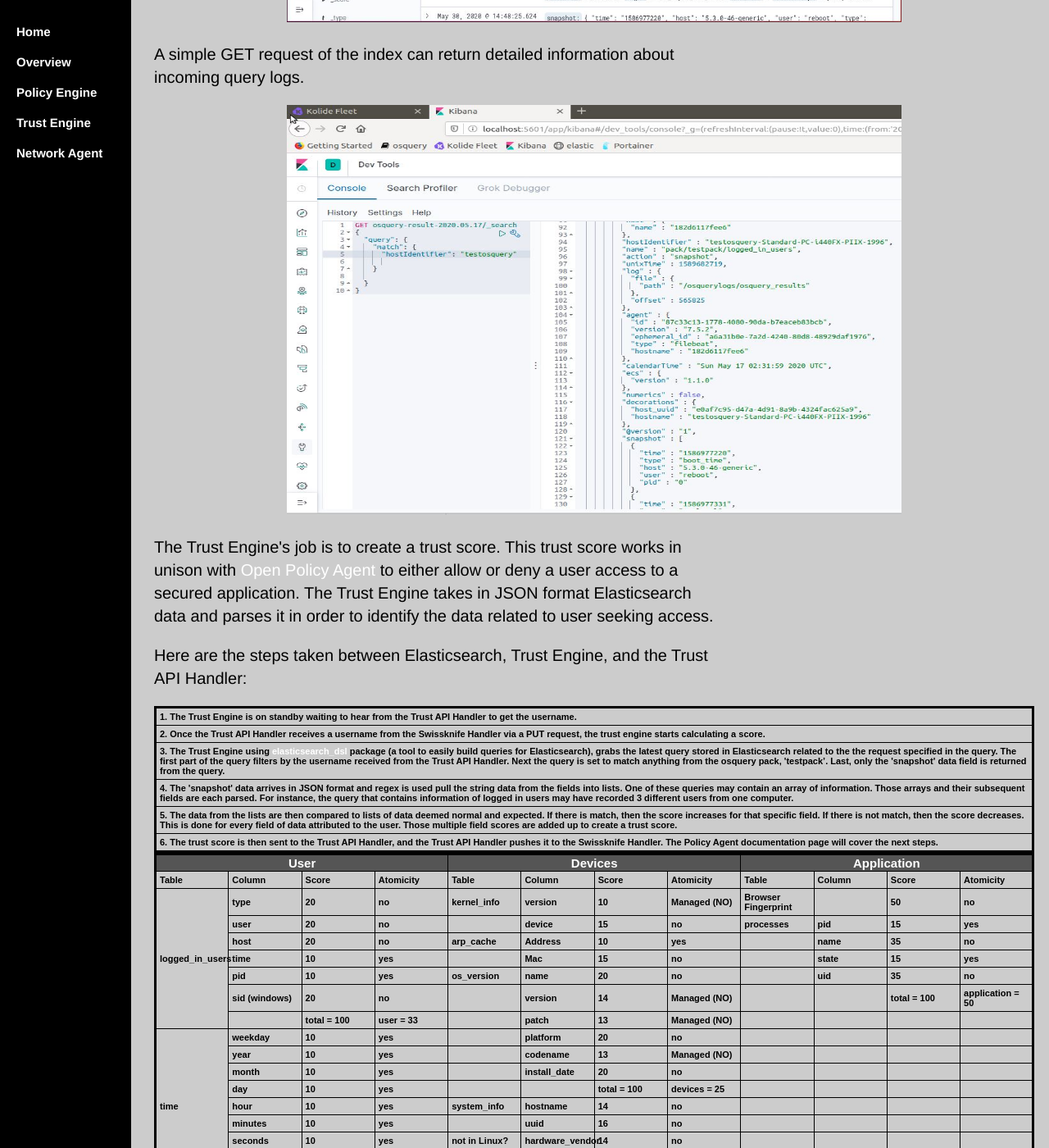
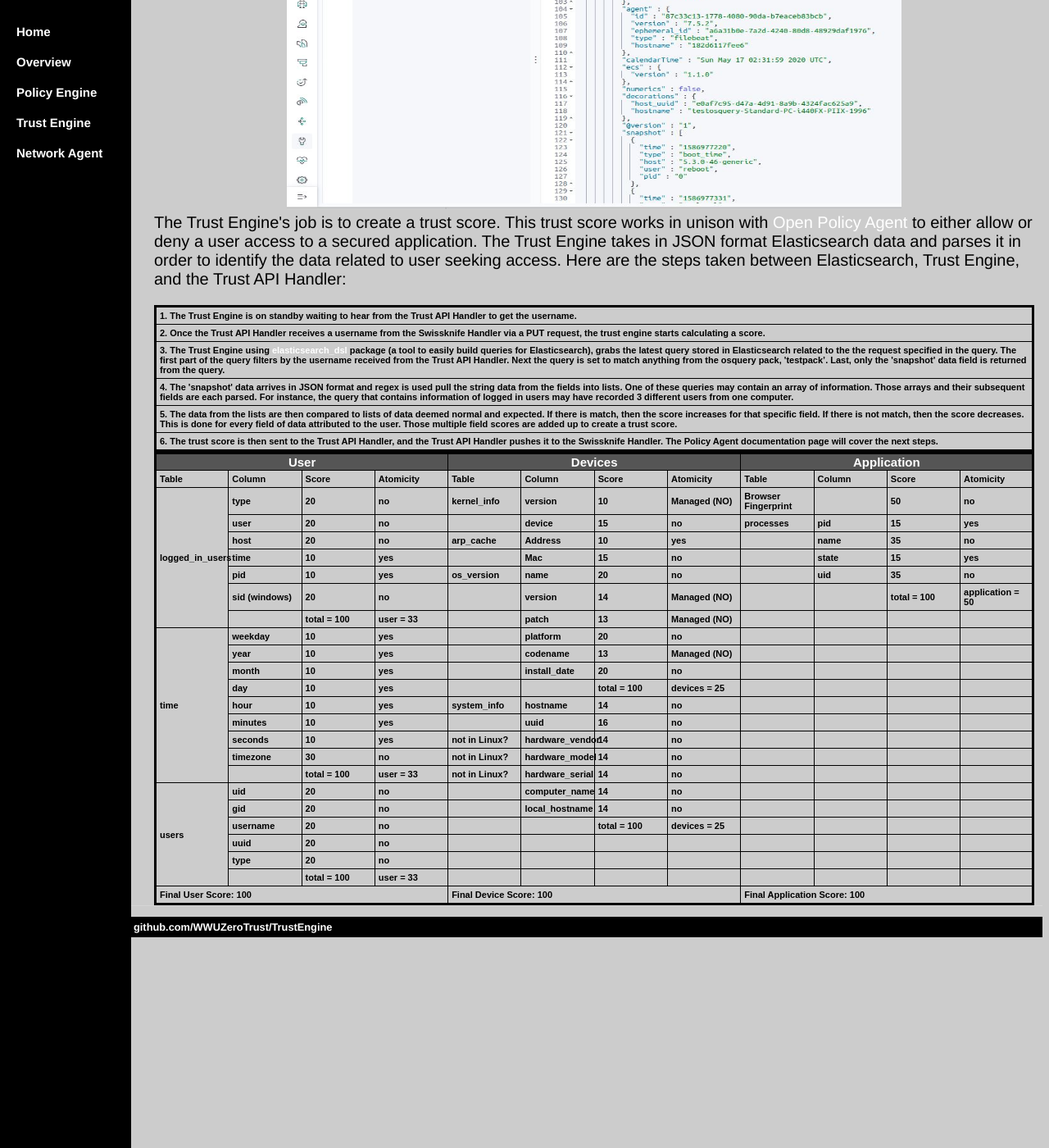
Before and after one commit to WWUZeroTrust/WWUZeroTrust.github.io, a Jekyll site: the page TrustEngine/index.html, which Jekyll copies as it is, in a window 1280 px wide and 1400 px high, scrolled down 3125 px. Shown: the whole window at 82% size. Built offline with Jekyll 4.4.1, drawn with Linux system fonts in a browser that asks for light colours.

Commit message:
Update index.html

```diff
--- a/TrustEngine/index.html
+++ b/TrustEngine/index.html
@@ -113,22 +113,21 @@
 		credentials to log into the company website. But what if the user's credentials were stolen? This is where the Trust
 		Engine steps in by regularly ingesting data from the company issued device and processing that information into
 		a trust score that can authorize or deny users for access to a secured application.
-	</p>
 
-	<p>
+
+
   	<center><img src="/image/Flowchart_Kolide.png" alt="hi" class="inline" height="500" width="950"/> </center>
-	</p>
 
-	<p>The client machine is preinstalled with <a href="https://github.com/osquery/osquery">osquery</a>, a tool that turns computer information into a relational
+
+	The client machine is preinstalled with <a href="https://github.com/osquery/osquery">osquery</a>, a tool that turns computer information into a relational
 		database. A few additional configurations are need as well to enable the client to transmit data to the <a href="https://github.com/kolide/fleet">Kolide Fleet</a> server. The
 		Kolide Fleet server is a tool used for managing a fleet of clients installed with osquery. Fleet can monitor if clients are
 		active, its version of osquery, and enable query packs to run on clients.
-	</p>
-	<p>
+
   	<center><img src="/image/kolide.JPG" alt="hi" class="inline" height="500" width="750"/></center>
-		</p>
 
-	<p>These query packs consist of one or more queries
+
+	These query packs consist of one or more queries
 		that use pre-built osquery tables to output information about the computer such as active users or running processes. Fleet
 		retrieves the data from the queries run on the clients and then stores the data using Redis and MySQL. We chose these tools because
 		of osquery's ability to quickly produce computer information from a simple query and deliver that information in JSON format.
@@ -136,28 +135,28 @@
 
 	<h2>ELK Stack and Trust Engine Overview</h2>
 	<p>The ELK Stack acts as a collecter and organizer of osquery data so that the Trust Engine can with ease make queries against Elasticsearch.
-		</p>
-	<p>
+
+
   	<center><img src="/image/Flowchart_ELK_TE.png" alt="hi" class="inline" height="500" width="950"/></center>
-		</p>
-	<p> The ELK Stack consists of Logstash, Elasticsearch, Kibana, and in addition Filebeat. When packaged together these applications
+
+	The ELK Stack consists of Logstash, Elasticsearch, Kibana, and in addition Filebeat. When packaged together these applications
 		take in, aggregate, and hold the osquery data received from the client. This data, in JSON format, is then available for user
 		interact and view on Kibana. The Kibana dashboard interface displays the logs received from the TestOsquery machine.
-		</p>
-	<p>
+
+
   	<center><img src="/image/Kibana_dashboard_small.JPG" alt="hi" class="inline" height="500" width="750"/></center>
-		</p>
-	<p> A simple GET request of the index can return detailed information about incoming query logs.
-		</p>
-	<p>
+
+	A simple GET request of the index can return detailed information about incoming query logs.
+
+
   	<center><img src="/image/Kibana_developer_medium.JPG" alt="hi" class="inline" height="500" width="750"/></center>
-		</p>
 
-	<p>The Trust Engine's job is to create a trust score. This trust score works in unison with <a href="https://github.com/open-policy-agent/opa">Open Policy Agent</a>
+
+	The Trust Engine's job is to create a trust score. This trust score works in unison with <a href="https://github.com/open-policy-agent/opa">Open Policy Agent</a>
 		to either allow or deny a user access to a secured application. The Trust Engine takes in JSON format Elasticsearch data
 		and parses it in order to identify the data related to user seeking access.
-		</p>
-	<p> Here are the steps taken between Elasticsearch, Trust Engine, and the Trust API Handler:
+
+	Here are the steps taken between Elasticsearch, Trust Engine, and the Trust API Handler:
 		</p>
 
 <table class="tableizer-table">
```
